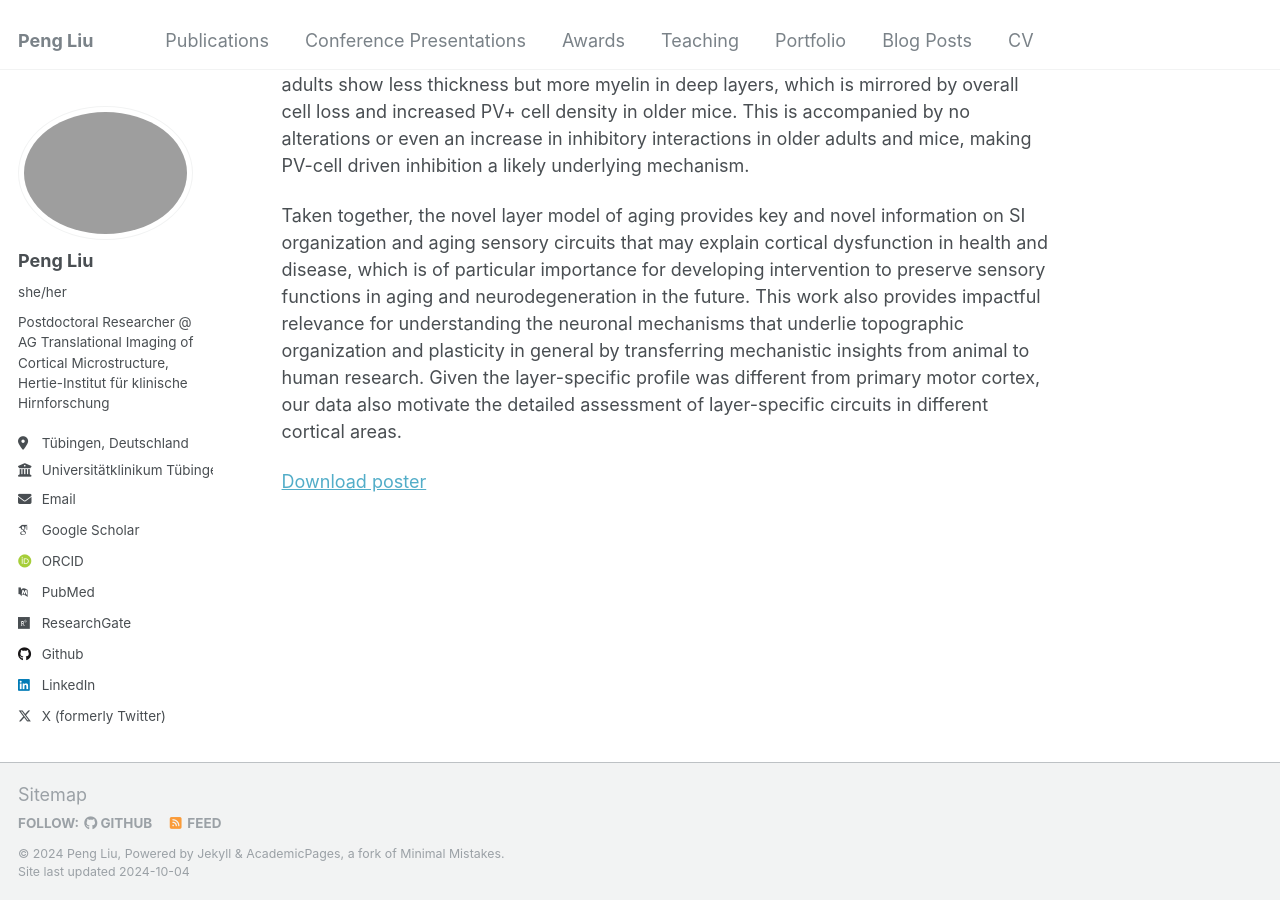
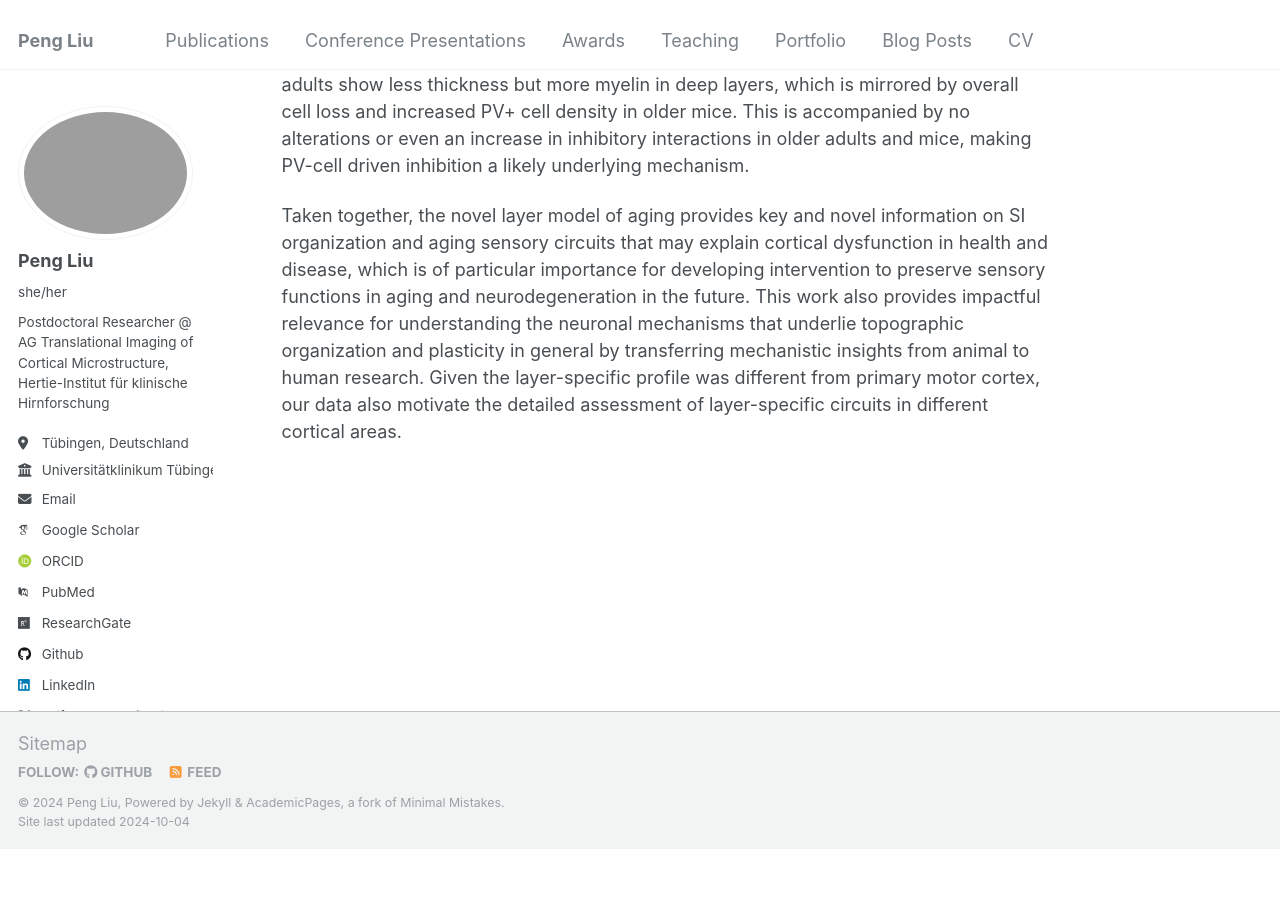
Before and after one commit to PengLiu1120/pengliu, a Jekyll site: the page built from _portfolio/portfolio-1.md, in a window 1280 px wide and 900 px high, scrolled down 1093 px. Built offline with Jekyll 4.4.1, drawn with Linux system fonts in a browser that asks for light colours; some web fonts are replaced; after the commit the page ends 1943 px from its top, so only the background shows below that.

Commit message:
posterurl

```diff
--- a/_includes/archive-single.html
+++ b/_includes/archive-single.html
@@ -54,7 +54,7 @@
     <p class="archive__item-excerpt" itemprop="description"><p>{{ post.excerpt | markdownify | remove: '<p>' | remove: '</p>' }}<strong><a href="{{ base_path }}{{ post.url }}" rel="permalink"> Read more</a></strong></p></p>
     {% endif %}
 
-    {% if post.citation and post.paperurl and post.slidesurl %}
+    {% if post.citation and post.paperurl and post.slidesurl and post.posterurl %}
       <p>Recommended citation: {{ post.citation }}<br /><a href="{{ post.paperurl }}">Download Paper</a> | <a href="{{ post.slidesurl }}">Download Slides</a></p>
     {% elsif post.citation and post.paperurl %}
       <p>Recommended citation: {{ post.citation }}<br /><a href="{{ post.paperurl }}">Download Paper</a></p>
@@ -66,6 +66,8 @@
       <p><a href=" {{ post.paperurl }} ">Download Paper</a></p>
     {% elsif post.slidesurl %}
       <p>Download <a href="{{ post.slidesurl }}">Download Slides</a></p></p>
+    {% elsif post.postersurl %}
+      <p>Download <a href="{{ post.postersurl }}">Download Poster</a></p></p>
     {% endif %}
 
   </article>
--- a/_portfolio/portfolio-1.md
+++ b/_portfolio/portfolio-1.md
@@ -2,6 +2,7 @@
 title: "A layer-specific model of cortical sensory aging"
 excerpt: "30th Annual Meeting of the Organization for Human Brain Mapping (OHBM) poster"
 collection: portfolio
+posterurl: 'https://github.com/PengLiu1120/pengliu/blob/c11114031237d84880de129a8f9e2b6b436fa9a2/files/poster1.pdf'
 ---
 
 Sensory processing is organized in a layered architecture with segregated input, output and modulatory circuits. This layered architecture of sensory systems is a convergent feature in animal evolution . A comprehensive understanding of (dys)functional sensory systems requires a detailed understanding of alterations in the layer-specific architecture and the associated phenotypes. This is so far lacking, not only for sensory systems but for cortical dysfunction in general.
@@ -13,5 +14,3 @@ Here, we employed a unique approach to target this question by  combining layer-
 Our study presents four major results that we used to develop a novel layer model of sensory aging: (1) Increased sensory input channel: In older adults, in spite of overall cortical thinning, the middle layer (i.e., input layer IV, identified using a previously published approach) presents with increased thickness, higher myelin content, and a more pronounced antagonistic center-surround relationship between signals and cortical depth. An adult with congenital arm loss shows, on the other hand, a shrinkage specifically of layer IV of SI. This speaks towards a plasticity-mediated mechanism of layer IV thickness modulation in humans. (2) Cortical thinning driven by deep layer thinning: Reduced cortical thickness in older compared with younger adults is not homogenous across layers but driven by deep layer thinning. (3) Preserved low-myelin hand-face border in layer IV: Low-myelin borders in input layer IV are preserved older compared to younger adults as well as in an individual with congenital arm loss. (4) Altered modulation channel: Older adults show less thickness but more myelin in deep layers, which is mirrored by overall cell loss and increased PV+ cell density in older mice. This is accompanied by no alterations or even an increase in inhibitory interactions in older adults and mice, making PV-cell driven inhibition a likely underlying mechanism.
 
 Taken together, the novel layer model of aging provides key and novel information on SI organization and aging sensory circuits that may explain cortical dysfunction in health and disease, which is of particular importance for developing intervention to preserve sensory functions in aging and neurodegeneration in the future. This work also provides impactful relevance for understanding the neuronal mechanisms that underlie topographic organization and plasticity in general by transferring mechanistic insights from animal to human research. Given the layer-specific profile was different from primary motor cortex, our data also motivate the detailed assessment of layer-specific circuits in different cortical areas.
-
-[Download poster](https://github.com/PengLiu1120/pengliu/blob/c11114031237d84880de129a8f9e2b6b436fa9a2/files/poster1.pdf)
```
